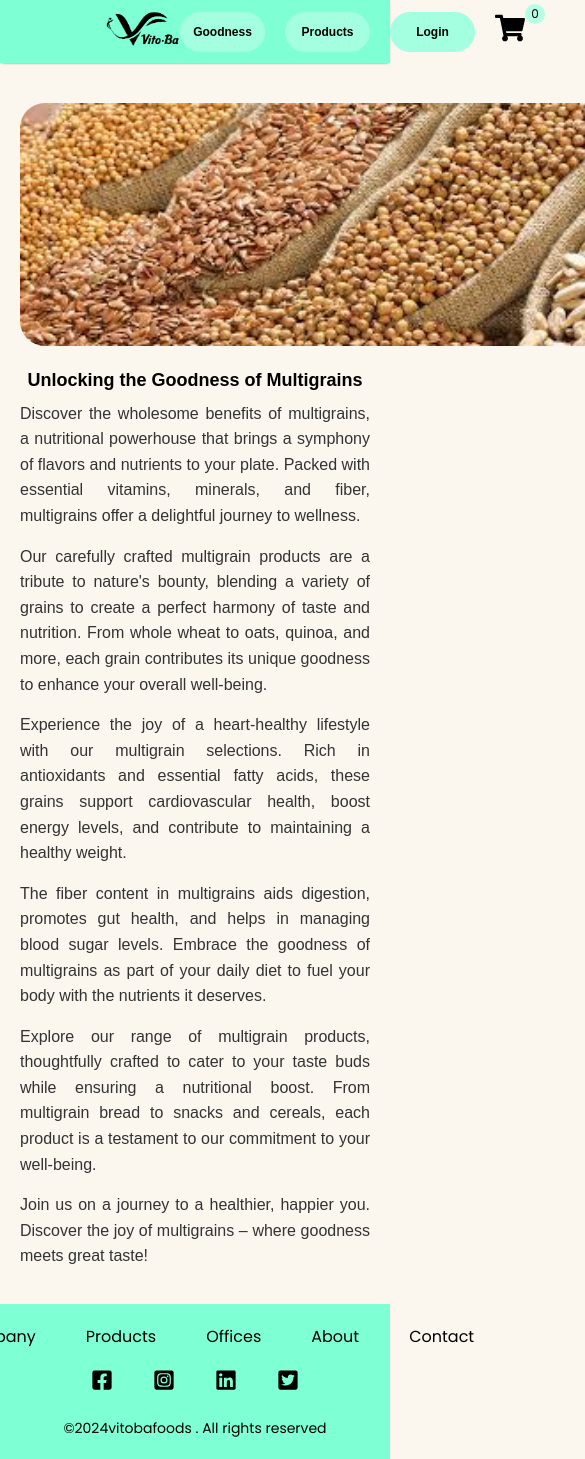
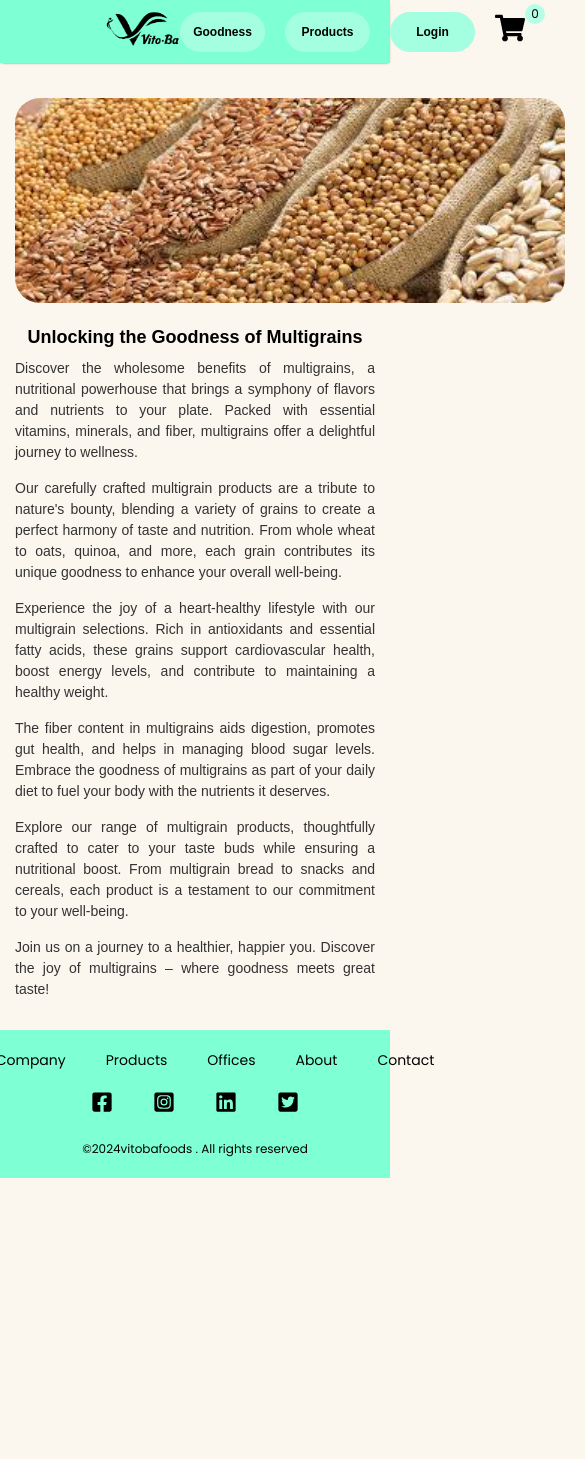
Before and after one commit to parimala-06/React-Ecommerce-Site, a React (Create React App) app: page /goodness in a window 390 px wide. Shown: the top 1459 px of the page, 585 px wide, since content can reach past the window. After the commit the page ends 1178 px from the top, so only its background shows below. Built offline with nearby package versions, Linux system fonts and the light colour scheme.

Commit message:
Completed 1024px media query

```diff
--- a/src/Components/Footer/Footer.css
+++ b/src/Components/Footer/Footer.css
@@ -49,3 +49,12 @@
     margin-bottom: 10pxpx;
     font-size: 14px;
 }
+@media(max-width:1024px){
+    .footer-links{
+        font-size: 14px;
+        gap: 40px;
+    }
+    .bottom-bar{
+        font-size: 12px;
+    }
+}
--- a/src/Pages/Css/Goodeness.css
+++ b/src/Pages/Css/Goodeness.css
@@ -32,31 +32,20 @@
 
   @media(max-width:1024px){
     .multigrain-goodness-article {
-      max-width: 650px;
-      margin: auto;
-      padding: 20px;
-      font-family: 'Arial', sans-serif;
-      color: #333;
+      max-width: 550px;
+      padding: 15px;
 
     }
     .article-image {
-      width: 650px;
-      max-height: 250px; /* Adjust the maximum height as needed */
-      object-fit: cover;
+      width: 550px;
+      max-height: 250px;
     }
     .multigrain-goodness-article h2 {
-      text-align: center;
       font-size: 18px;
-      font-weight: 700;
-      color: #000000;
-      margin-bottom: 10px;
     }
 
     .multigrain-goodness-article p {
-      text-align: justify;
-      font-size: 16px;
-      font-weight: 500;
-      line-height: 1.6;
-      margin-bottom: 15px;
+      font-size: 14px;
+      line-height: 1.5;
     }
   }
--- a/src/Pages/Css/LoginSignUp.css
+++ b/src/Pages/Css/LoginSignUp.css
@@ -64,7 +64,8 @@
 
 @media(max-width:1024px){
     .loginsignup{
-        height: 80vh;
+        height: 75vh;
+        padding-top: 50px;
     }
     .loginsignup-container{
         width: 380px;
```
